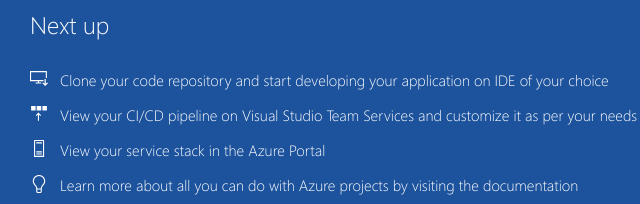
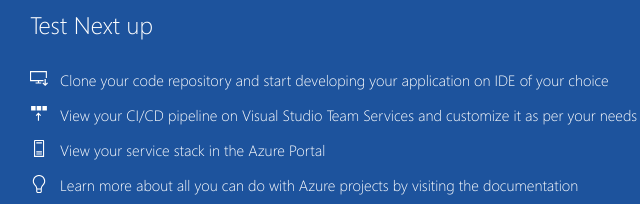
Before and after one commit to jyotied/edproject, a plain HTML site: page index.html in a window 1280 px wide. Shown: the part 590-794 px from the top of the page, 195-835 px from the left. Drawn offline with Linux system fonts and the light colour scheme.

Commit message:
modified one file

```diff
--- a/index.html
+++ b/index.html
@@ -22,7 +22,7 @@
                 <div class="description line-1"> Azure DevOps Project has been successfully setup</div>
                 <div class="description line-2"> Your HTML app is up and running on Azure</div>
                 <div class="next-steps-container">
-                    <div class="next-steps-header">Next up</div>
+                    <div class="next-steps-header">Test Next up</div>
                     <div class="next-steps-body">
                         <div class="step">
                             <div class="step-icon">
```
